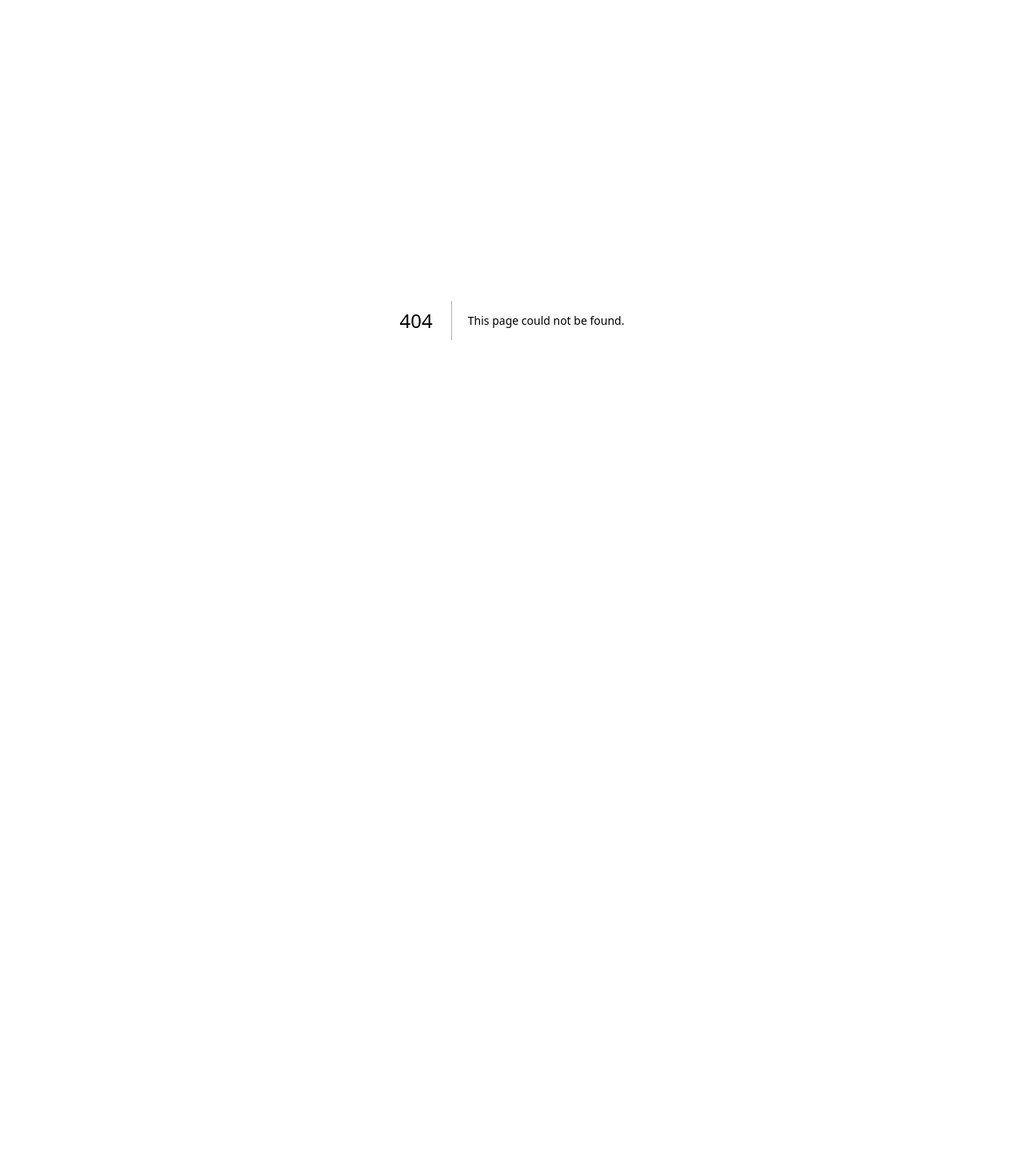
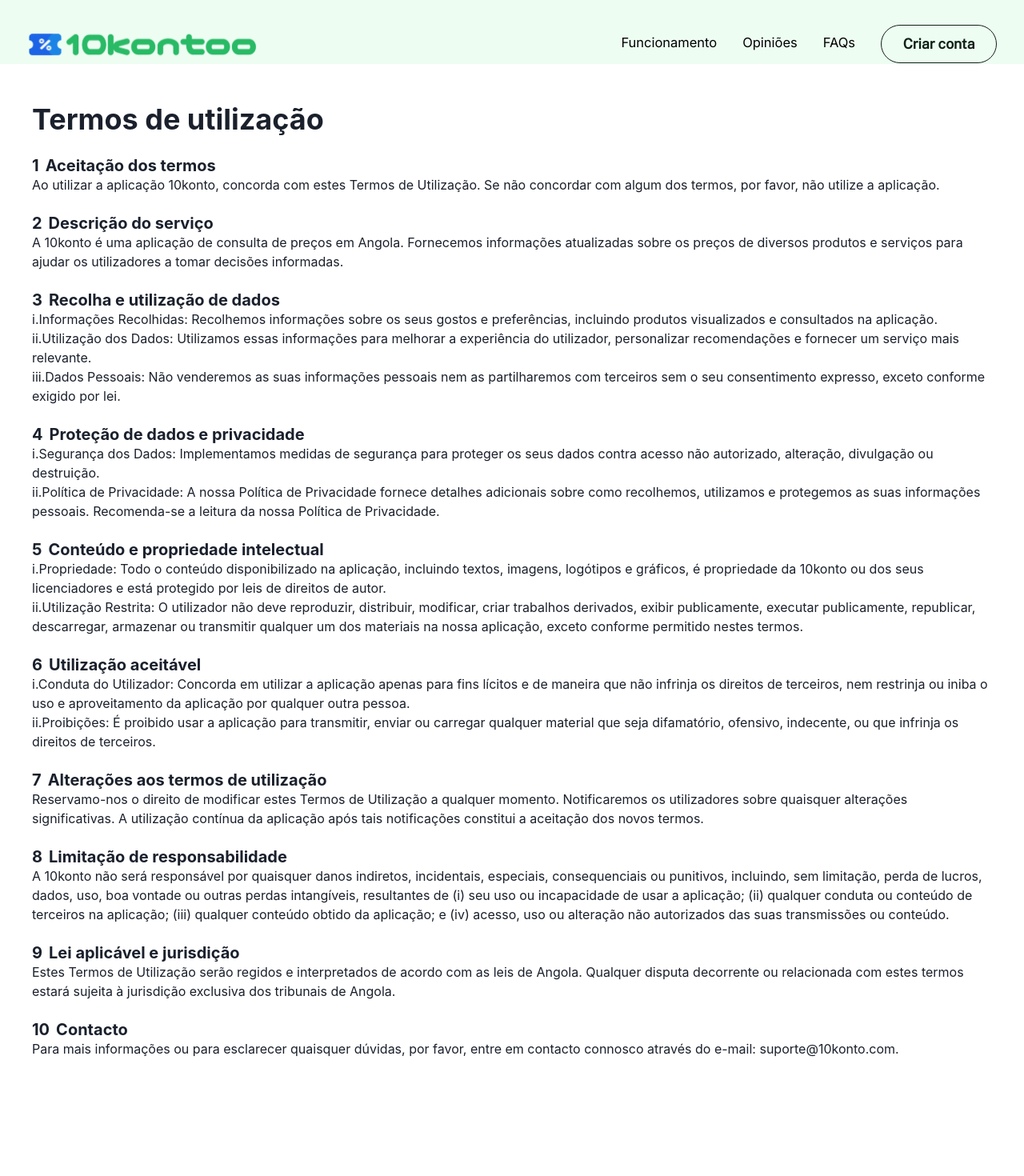
Before and after one commit to TyperGuy/10konto-landing-page, a Next.js app: page /termos_de_uso in a window 1280 px wide. Before the commit this address had no page. Shown: the top 1470 px of the page at 80% size. Before the commit the page ends 800 px from the top, so only its background shows below. Built offline with nearby package versions, Linux system fonts and the light colour scheme.

Commit message:
feat: add terms page

```diff
--- a/src/app/layout.tsx
+++ b/src/app/layout.tsx
@@ -5,6 +5,8 @@ import './globals.css';
 import StyledComponentsRegistry from '~/lib/registry';
 import AOS from 'aos';
 import 'aos/dist/aos.css';
+import { Navbar } from '~/components/Navbar';
+import { Footer } from '~/components/Footer';
 
 export default function RootLayout({
   children,
@@ -61,7 +63,9 @@ export default function RootLayout({
       />
 
       <body id='layout-body'>
+        <Navbar />
         <StyledComponentsRegistry>{children}</StyledComponentsRegistry>
+        <Footer />
       </body>
     </html>
   );
--- a/src/app/page.tsx
+++ b/src/app/page.tsx
@@ -9,17 +9,14 @@ import { Footer } from '~/components/Footer';
 import { Features } from '~/components/Features';
 import { Partners } from '~/components/Partners';
 
-
 export default function Home() {
   return (
     <main className={styles.main}>
-      <Navbar />
       <Hero />
       <Partners />
       <Features />
       <Reviews />
       <QASection />
-      <Footer />
     </main>
   );
 }
--- /dev/null
+++ b/src/app/termos_de_uso/page.tsx
@@ -0,0 +1,48 @@
+'use client';
+import { Flex, Heading, ChakraProvider, Box } from '@chakra-ui/react';
+import termos from './terms.json';
+import { Navbar } from '~/components/Navbar';
+
+interface TTermo {
+  id: string;
+  titulo: string;
+  descricao: string;
+  artigos: string[];
+}
+
+const Termos = () => {
+  return (
+    <ChakraProvider>
+      <Flex flexDir='column' align='center'>
+        <Flex
+          p='0 40px'
+          marginTop='48px'
+          maxW='1300px'
+          flexDir='column'
+          gap='24px'
+        >
+          {' '}
+          <Heading>Termos de utilização</Heading>
+          {termos.map((termo: TTermo) => (
+            <div key={termo.id}>
+              <Flex gap='8px'>
+                {' '}
+                <Heading size='md'>{termo.id}</Heading>{' '}
+                <Heading size='md'>{termo.titulo}</Heading>
+              </Flex>
+              <p>{termo.descricao}</p>
+              {termo.artigos.length > 0 && (
+                <Box>
+                  {termo.artigos.map((value) => (
+                    <p key={value}>{value}</p>
+                  ))}
+                </Box>
+              )}
+            </div>
+          ))}
+        </Flex>
+      </Flex>
+    </ChakraProvider>
+  );
+};
+export default Termos;
--- /dev/null
+++ b/src/app/termos_de_uso/terms.json
@@ -0,0 +1,76 @@
+
+[
+  {
+    "id": "1",
+    "titulo": "Aceitação dos termos",
+    "descricao": "Ao utilizar a aplicação 10konto, concorda com estes Termos de Utilização. Se não concordar com algum dos termos, por favor, não utilize a aplicação.",
+    "artigos": []
+  },
+  {
+    "id": "2",
+    "titulo": "Descrição do serviço",
+    "descricao": "A 10konto é uma aplicação de consulta de preços em Angola. Fornecemos informações atualizadas sobre os preços de diversos produtos e serviços para ajudar os utilizadores a tomar decisões informadas.",
+    "artigos": []
+  },
+  {
+    "id": "3",
+    "titulo": "Recolha e utilização de dados",
+    "descricao": "",
+    "artigos": [
+      "i.Informações Recolhidas: Recolhemos informações sobre os seus gostos e preferências, incluindo produtos visualizados e consultados na aplicação.",
+      "ii.Utilização dos Dados: Utilizamos essas informações para melhorar a experiência do utilizador, personalizar recomendações e fornecer um serviço mais relevante.",
+      "iii.Dados Pessoais: Não venderemos as suas informações pessoais nem as partilharemos com terceiros sem o seu consentimento expresso, exceto conforme exigido por lei."
+    ]
+  },
+  {
+    "id": "4",
+    "titulo": "Proteção de dados e privacidade",
+    "descricao": "",
+    "artigos": [
+      "i.Segurança dos Dados: Implementamos medidas de segurança para proteger os seus dados contra acesso não autorizado, alteração, divulgação ou destruição.",
+     "ii.Política de Privacidade: A nossa Política de Privacidade fornece detalhes adicionais sobre como recolhemos, utilizamos e protegemos as suas informações pessoais. Recomenda-se a leitura da nossa Política de Privacidade."
+    ]
+  },
+  {
+    "id": "5",
+    "titulo": "Conteúdo e propriedade intelectual",
+    "descricao": "",
+    "artigos": [
+    "i.Propriedade: Todo o conteúdo disponibilizado na aplicação, incluindo textos, imagens, logótipos e gráficos, é propriedade da 10konto ou dos seus licenciadores e está protegido por leis de direitos de autor.",
+     "ii.Utilização Restrita: O utilizador não deve reproduzir, distribuir, modificar, criar trabalhos derivados, exibir publicamente, executar publicamente, republicar, descarregar, armazenar ou transmitir qualquer um dos materiais na nossa aplicação, exceto conforme permitido nestes termos."
+    ]
+  },
+  {
+    "id": "6",
+    "titulo": "Utilização aceitável",
+    "descricao": "",
+    "artigos": [
+      "i.Conduta do Utilizador: Concorda em utilizar a aplicação apenas para fins lícitos e de maneira que não infrinja os direitos de terceiros, nem restrinja ou iniba o uso e aproveitamento da aplicação por qualquer outra pessoa.",
+      "ii.Proibições: É proibido usar a aplicação para transmitir, enviar ou carregar qualquer material que seja difamatório, ofensivo, indecente, ou que infrinja os direitos de terceiros."
+    ]
+  },
+  {
+    "id": "7",
+    "titulo": "Alterações aos termos de utilização",
+    "descricao": "Reservamo-nos o direito de modificar estes Termos de Utilização a qualquer momento. Notificaremos os utilizadores sobre quaisquer alterações significativas. A utilização contínua da aplicação após tais notificações constitui a aceitação dos novos termos.",
+    "artigos": []
+  },
+  {
+    "id": "8",
+    "titulo": "Limitação de responsabilidade",
+    "descricao": "A 10konto não será responsável por quaisquer danos indiretos, incidentais, especiais, consequenciais ou punitivos, incluindo, sem limitação, perda de lucros, dados, uso, boa vontade ou outras perdas intangíveis, resultantes de (i) seu uso ou incapacidade de usar a aplicação; (ii) qualquer conduta ou conteúdo de terceiros na aplicação; (iii) qualquer conteúdo obtido da aplicação; e (iv) acesso, uso ou alteração não autorizados das suas transmissões ou conteúdo.",
+    "artigos": []
+  },
+  {
+    "id": "9",
+    "titulo": "Lei aplicável e jurisdição",
+    "descricao": "Estes Termos de Utilização serão regidos e interpretados de acordo com as leis de Angola. Qualquer disputa decorrente ou relacionada com estes termos estará sujeita à jurisdição exclusiva dos tribunais de Angola.",
+    "artigos": []
+  },
+  {
+    "id": "10",
+    "titulo": "Contacto",
+    "descricao": "Para mais informações ou para esclarecer quaisquer dúvidas, por favor, entre em contacto connosco através do e-mail: suporte@10konto.com.",
+    "artigos": []
+  }
+]
--- a/src/components/Footer/index.tsx
+++ b/src/components/Footer/index.tsx
@@ -21,6 +21,7 @@ import Instagram from '~/assets/linkdin.svg';
 
 import Logo from '~/assets/logo2.svg';
 import { BannerDownload } from '../BannerDownload';
+import Link from 'next/link';
 
 export const Footer = () => {
   const networks = [
@@ -33,7 +34,6 @@ export const Footer = () => {
     { title: 'Producto', status: '' },
     { title: 'Como funciona', status: '' },
     { title: 'Funcionalidades', status: 'New' },
-    { title: 'Ajudas', status: '' },
   ];
 
   const menu2 = [
@@ -74,6 +74,11 @@ export const Footer = () => {
                 {item?.status && <span>{item?.status}</span>}
               </FooterMenuItem>
             ))}
+            <Link href='termos_de_uso'>
+              <FooterMenuItem key={'termos'}>
+                {'Termos e políticas de uso'}
+              </FooterMenuItem>
+            </Link>
           </FooterMenu>
 
           <FooterMenu data-aos='fade-up' data-aos-anchor-placement='top-bottom'>
--- a/src/components/Navbar/index.tsx
+++ b/src/components/Navbar/index.tsx
@@ -17,6 +17,7 @@ import {
 } from './styles';
 import { useEffect, useState } from 'react';
 import { BannerDownload } from '../BannerDownload';
+import { link } from 'fs';
 
 const menu = [
   {
@@ -57,14 +58,17 @@ export const Navbar = () => {
   return (
     <NavbarContainer>
       <NavbarContentContainer>
-        <div className='navbar-content'>
+        <Link href='/'>
           <Logo className='logo-desktop'>
             <KontoLogo />
           </Logo>
+        </Link>
 
+        <Link href='/'>
           <Logo className='logo-mobile'>
             <KontoLogoMobile />
           </Logo>
+        </Link>
 
         <MenuContainer>
           {menu.map((item) => (
@@ -90,7 +94,6 @@ export const Navbar = () => {
 
           <ButtonLogin>Criar conta</ButtonLogin>
         </MenuContainer>
-        </div>
 
         <ButtonMenuMobile
           isOpen={mobileOpen}
--- a/src/components/Navbar/styles.ts
+++ b/src/components/Navbar/styles.ts
@@ -26,6 +26,7 @@ export const NavbarContentContainer = styled.section`
     display: flex;
     justify-content: space-between;
     align-items: center;
+
   }
 
   ${CONTENT_MAX_WIDTH}
@@ -55,6 +56,7 @@ export const Logo = styled.div`
   width: auto;
   height: auto;
   max-width: 288px;
+  cursor: pointer;
 
   @media (max-width: 1190px) {
     width: 240px;
```
Lines whose indentation alone changed are shown as unchanged.
